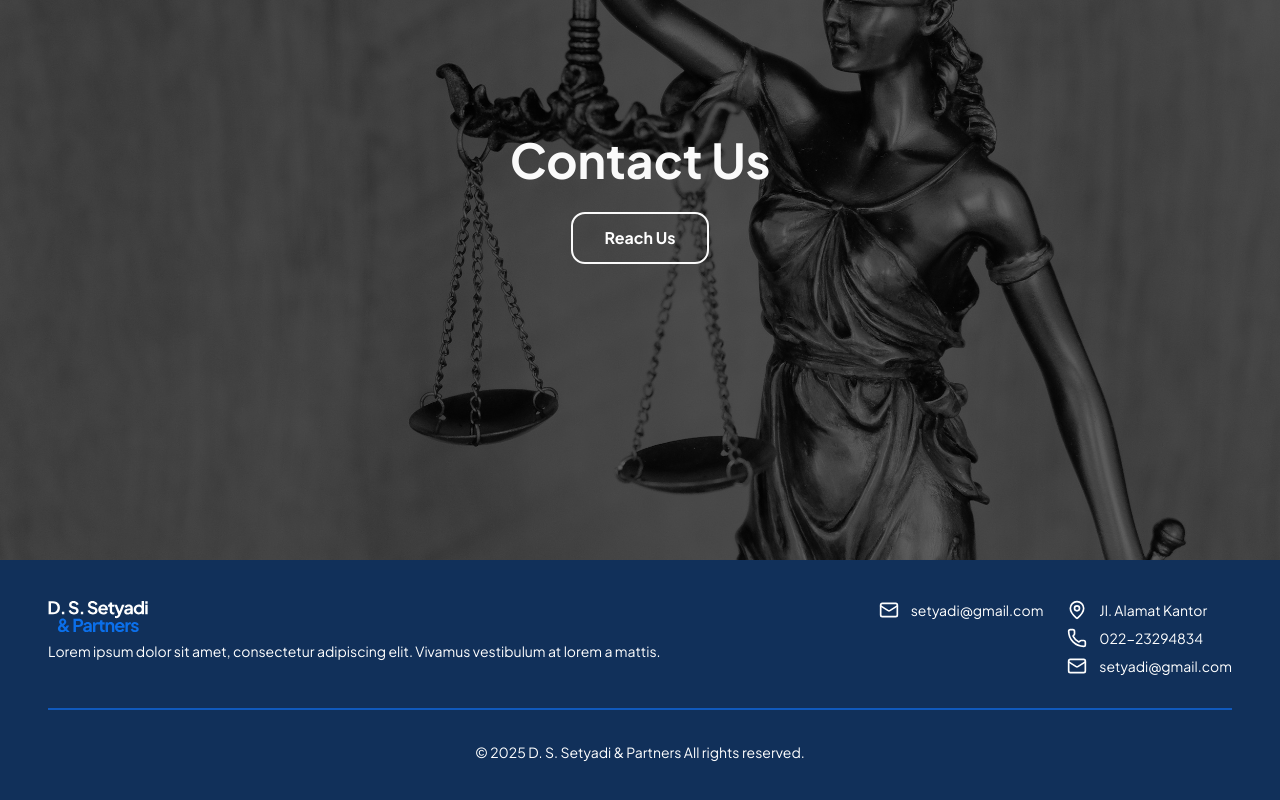
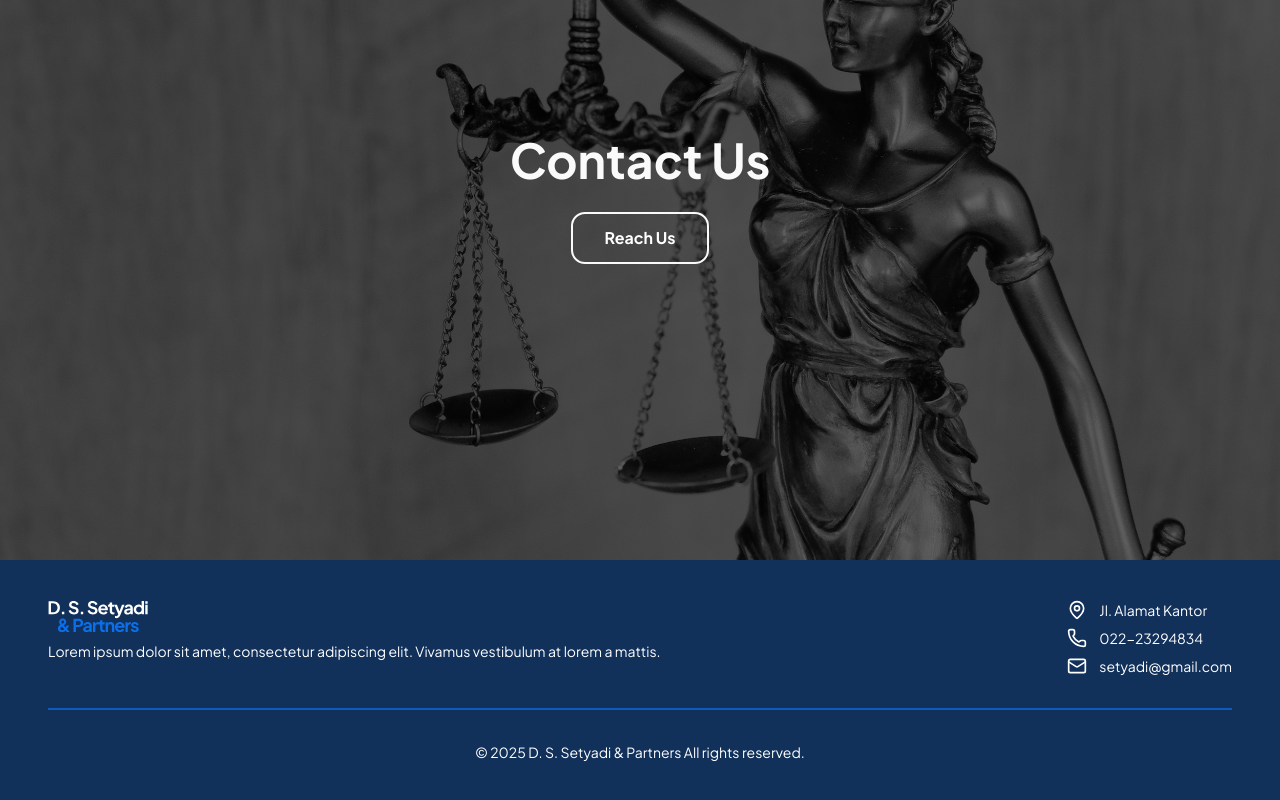
Before and after one commit to setyadi-law-firm/setyadi-fe, a Next.js app: page / in a window 1280 px wide. Shown: the part 2556-3356 px from the top of the page. Built offline with nearby package versions, Linux system fonts and the light colour scheme; no server answers.

Commit message:
fix: remove email

```diff
--- a/src/components/core/bases/layouts/footer/index.tsx
+++ b/src/components/core/bases/layouts/footer/index.tsx
@@ -22,12 +22,6 @@ export const Footer = () => {
           </p>
         </div>
         <div className="flex max-md:flex-col gap-y-8 gap-x-6">
-          <div className="flex gap-3">
-            <Mail size={20} className="text-white" />
-            <p className="text-sm max-md:text-xs text-white">
-              setyadi@gmail.com
-            </p>
-          </div>
           <div className="flex flex-col gap-2">
             <div className="flex gap-3">
               <MapPin size={20} className="text-white" />
```
